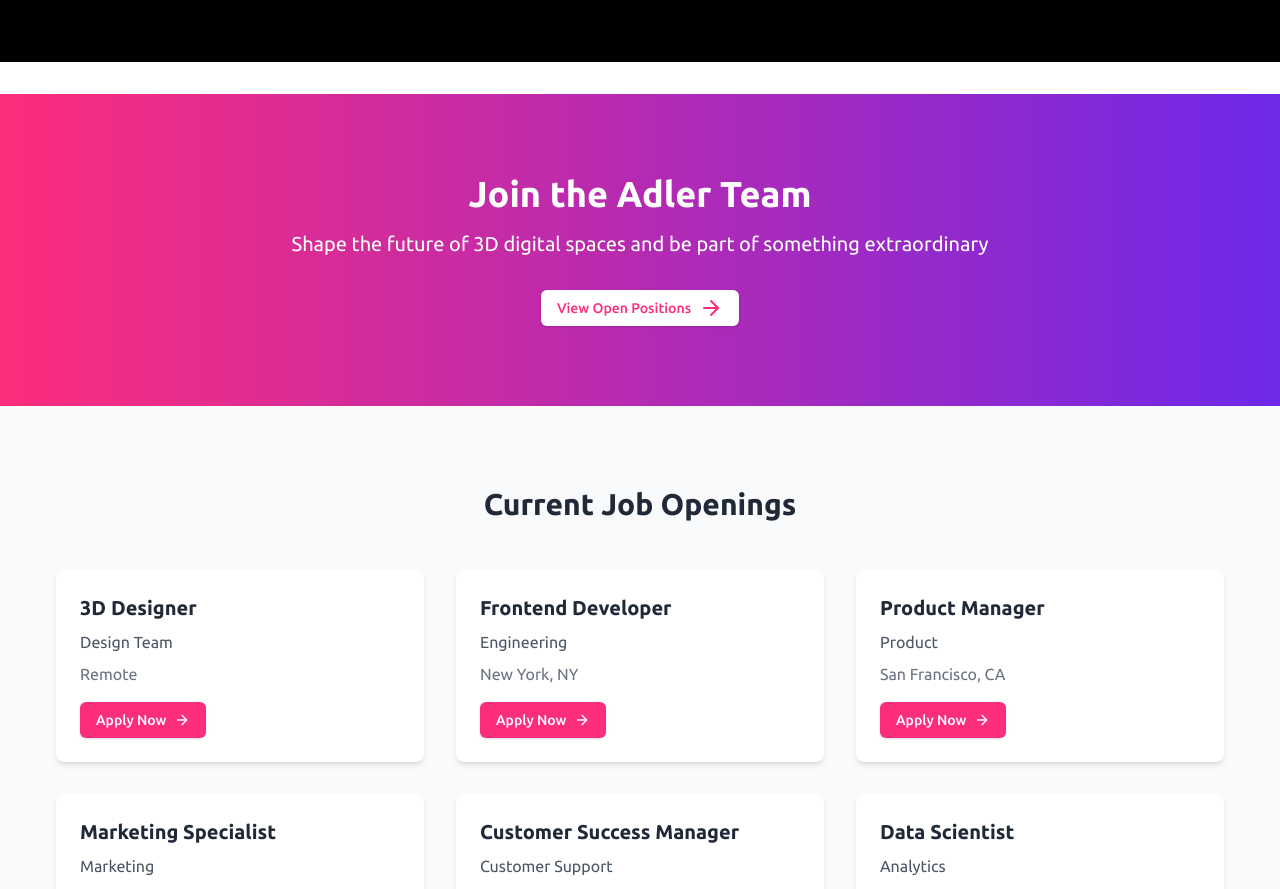
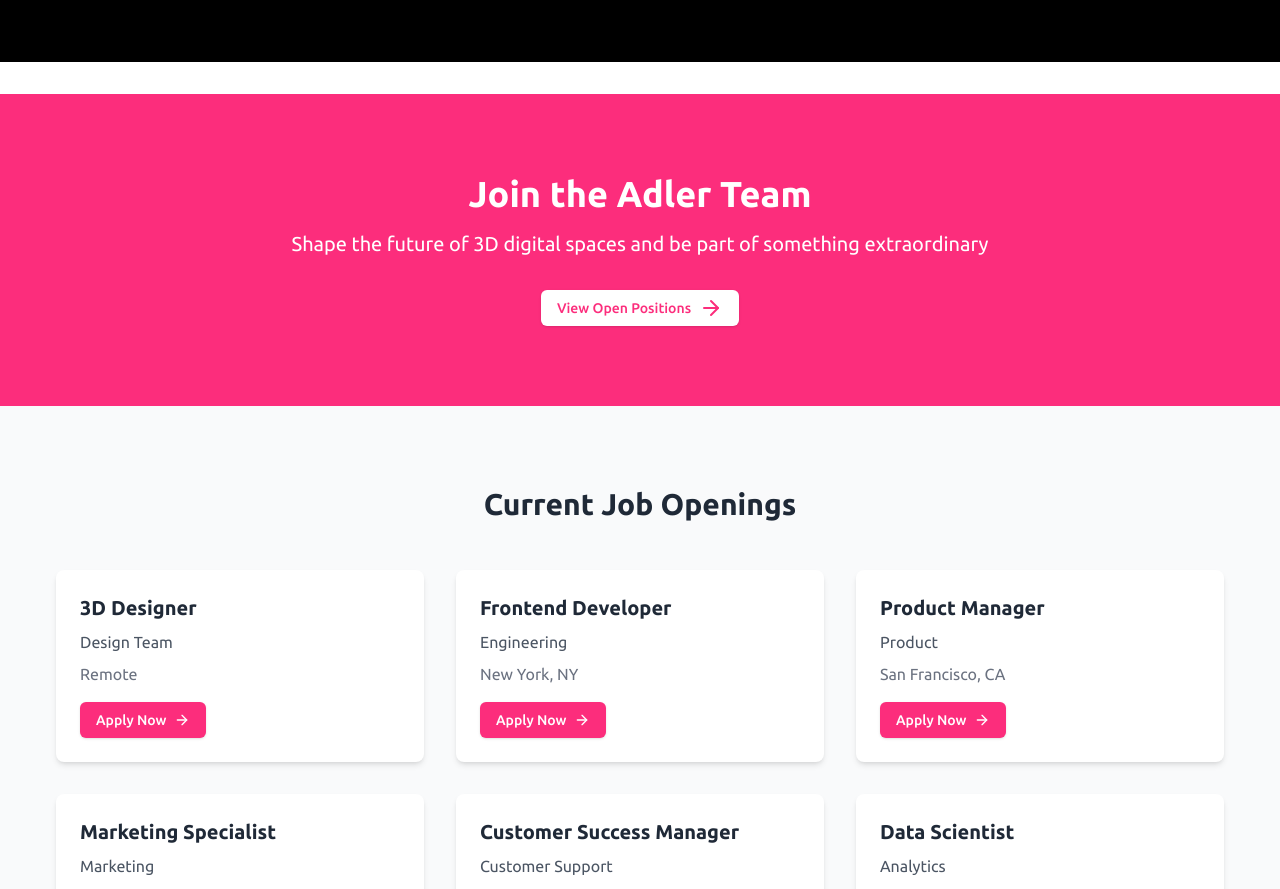
Before and after one commit to sakshamxkaushik/adler_landingpage, a Next.js app: page / in a window 1280 px wide. Shown: the part 4499-5388 px from the top of the page. Built offline with nearby package versions, Linux system fonts and the light colour scheme; a web font is replaced by a local one.

Commit message:
fixed minor Issues and added Feature page + fixed images

```diff
--- a/src/components/hr-page.tsx
+++ b/src/components/hr-page.tsx
@@ -58,7 +58,7 @@
       </header>
 
       <main>
-        <section className="py-20 bg-gradient-to-r from-[#FC2D7C] to-[#6E28E8] text-white">
+        <section className="py-20 bg-gradient-to-r from-[#FC2D7C] to-[#FC2D7C] text-white">
           <div className="container mx-auto px-4 text-center">
             <h1 className="text-4xl font-bold mb-4">Join the Adler Team</h1>
             <p className="text-xl mb-8">Shape the future of 3D digital spaces and be part of something extraordinary</p>
```
